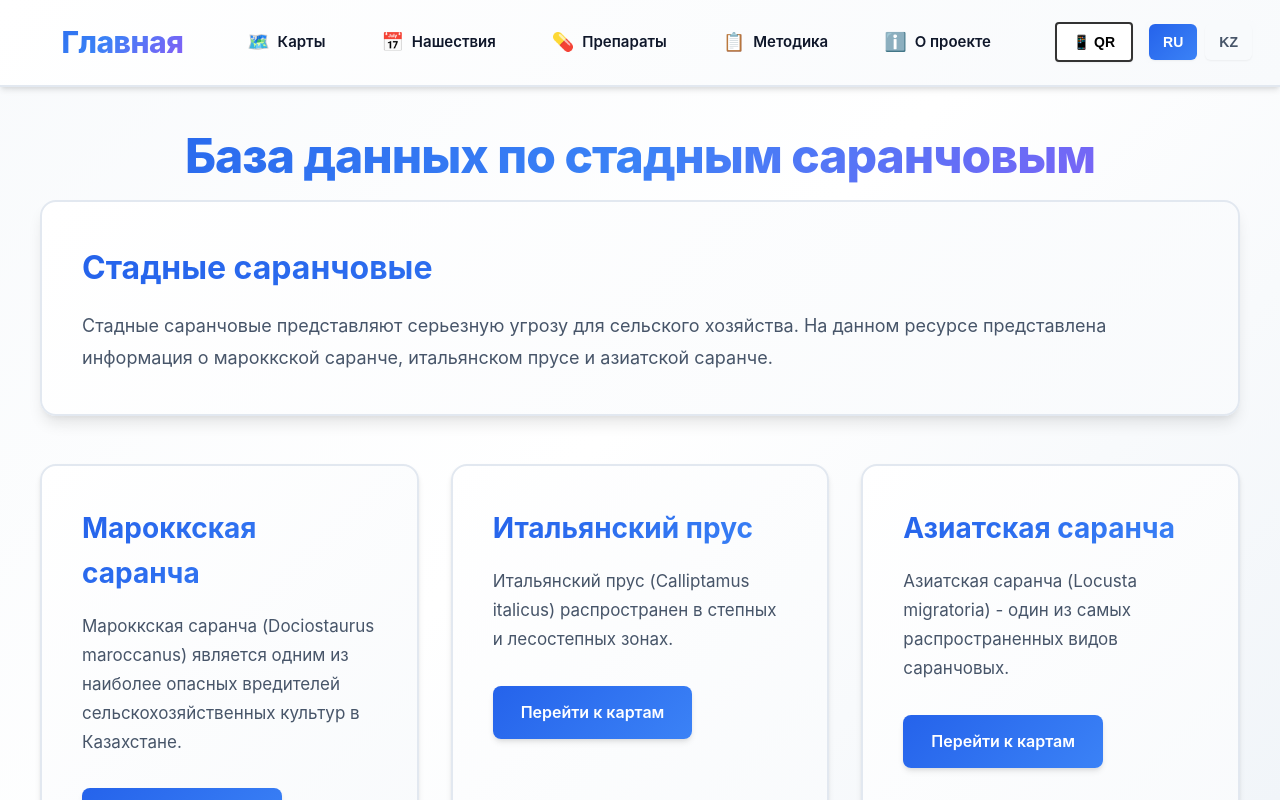
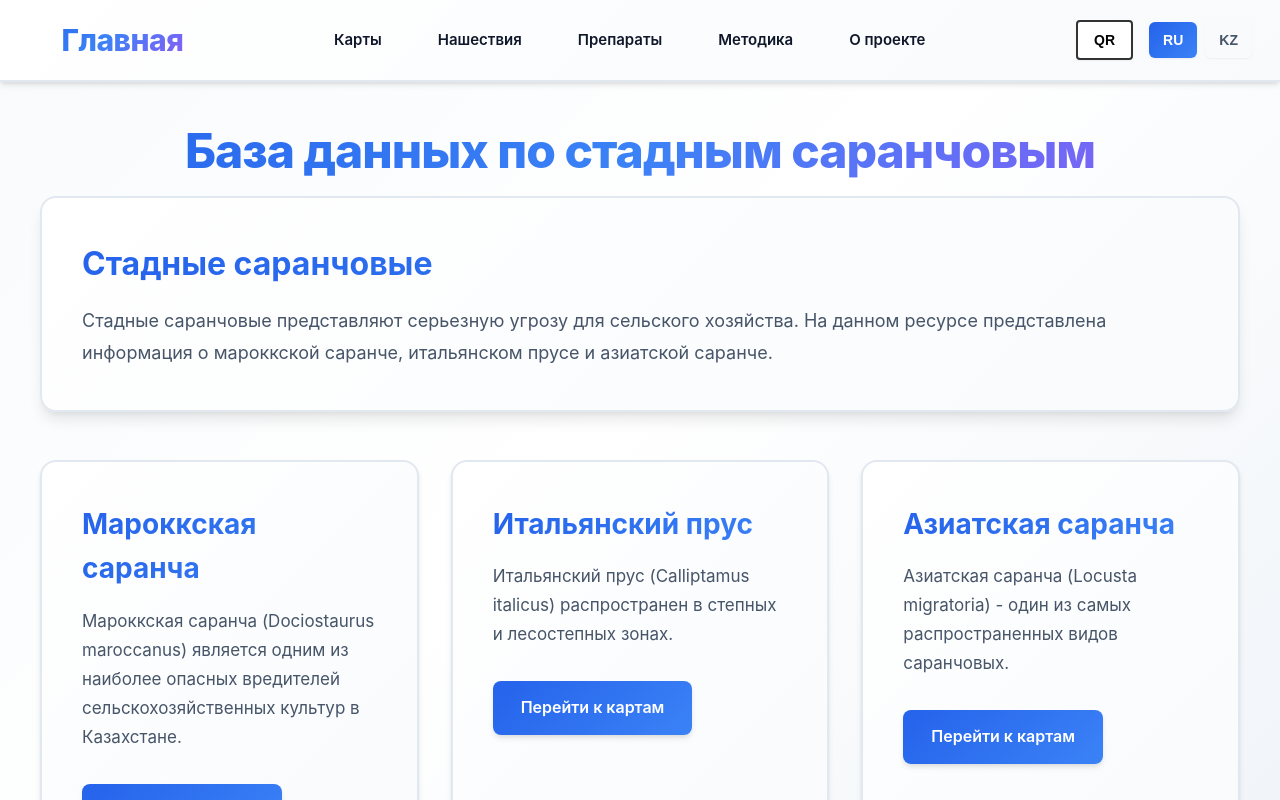
Before and after one commit to Talant2004/moni, a Next.js app: page / in a window 1280 px wide. Shown: the top 800 px of the page. Built offline with nearby package versions, Linux system fonts and the light colour scheme.

Commit message:
Remove emoji icons from navigation and QR button

```diff
--- a/components/Layout.tsx
+++ b/components/Layout.tsx
@@ -27,23 +27,18 @@ export default function Layout({ children }: LayoutProps) {
 
           <div className={styles.navButtons}>
             <Link href="/maps" className={styles.navButton}>
-              <span className={styles.navIcon}>🗺️</span>
               {t('nav.maps')}
             </Link>
             <Link href="/invasions" className={styles.navButton}>
-              <span className={styles.navIcon}>📅</span>
               {t('nav.invasions')}
             </Link>
             <Link href="/preparations" className={styles.navButton}>
-              <span className={styles.navIcon}>💊</span>
               {t('nav.preparations')}
             </Link>
             <Link href="/methods" className={styles.navButton}>
-              <span className={styles.navIcon}>📋</span>
               {t('nav.methods')}
             </Link>
             <Link href="/about" className={styles.navButton}>
-              <span className={styles.navIcon}>ℹ️</span>
               {t('nav.about')}
             </Link>
           </div>
--- a/components/QRCodeButton.tsx
+++ b/components/QRCodeButton.tsx
@@ -30,7 +30,7 @@ export default function QRCodeButton() {
         className={styles.qrButton}
         title="Показать QR код"
       >
-        📱 QR
+        QR
       </button>
 
       {showQR && (
@@ -40,7 +40,7 @@ export default function QRCodeButton() {
               className={styles.closeButton}
               onClick={() => setShowQR(false)}
             >
-              ✕
+              ×
             </button>
             <h3>QR код страницы</h3>
             <div className={styles.qrCode}>
```
